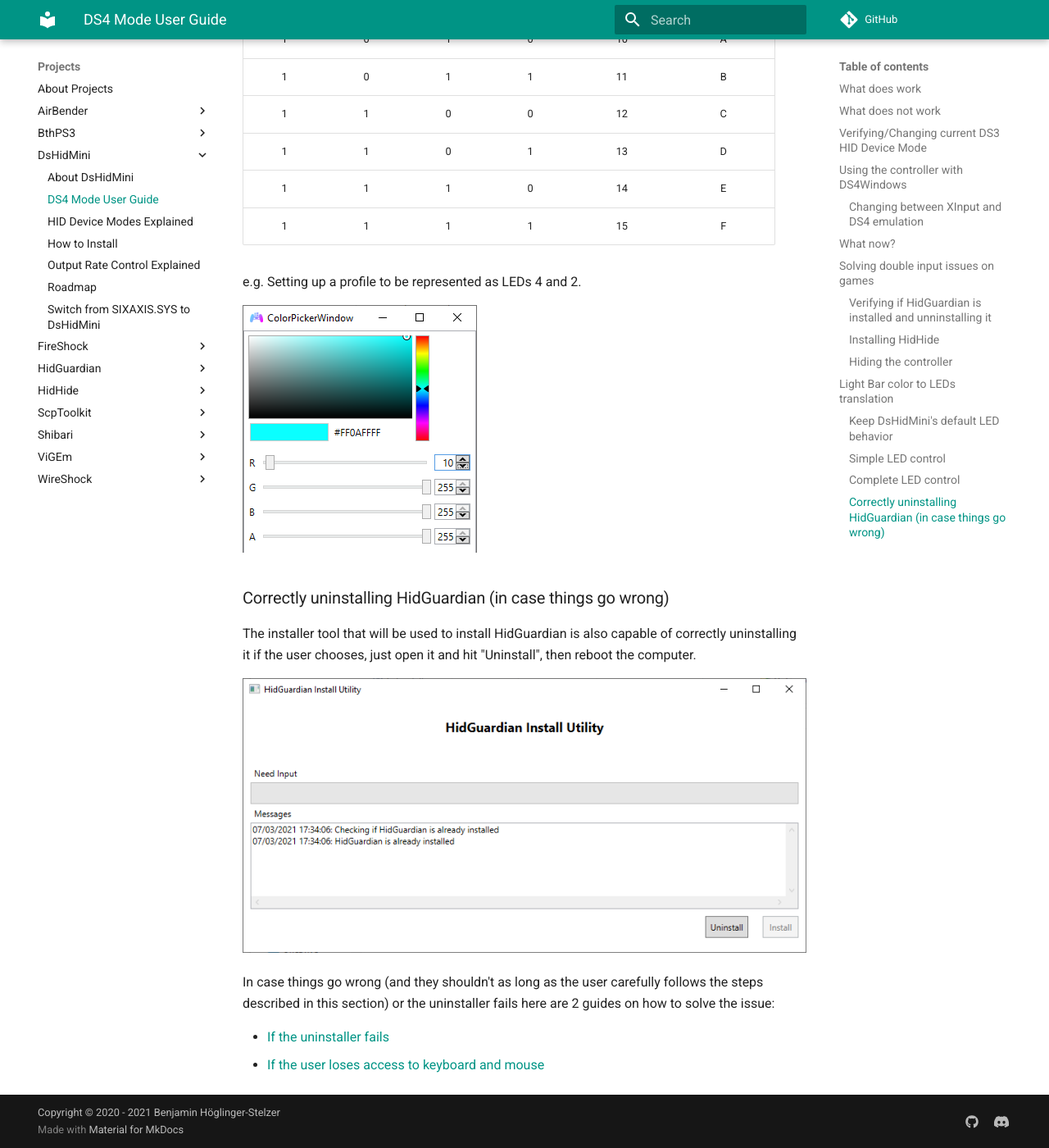
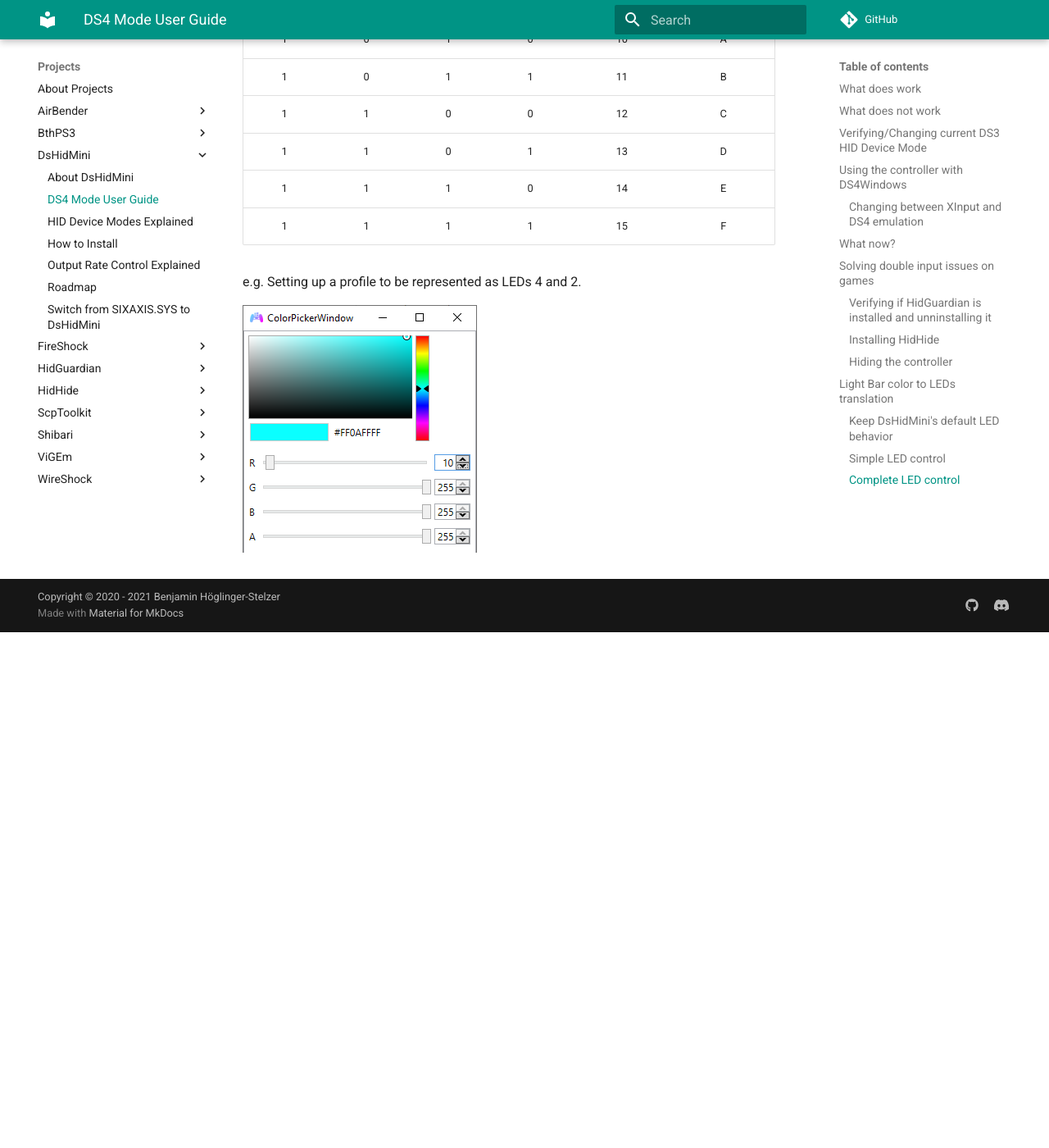
Before and after one commit to nefarius/ViGEm.github.io, an MkDocs documentation site: the page built from docs/projects/DsHidMini/DS4-Mode-User-Guide.md, in a window 1280 px wide and 1400 px high, scrolled down 10817 px. Shown: the whole window at 82% size. Built offline with MkDocs 1.6.1 and Material for MkDocs 9.7.7, drawn with Linux system fonts in a browser that asks for light colours; comment, search, counter and statistics services are not loaded; after the commit the page ends 11588 px from its top, so only the background shows below that.

Commit message:
Removed lines that remained from deleted section

```diff
--- a/docs/projects/DsHidMini/DS4-Mode-User-Guide.md
+++ b/docs/projects/DsHidMini/DS4-Mode-User-Guide.md
@@ -209,16 +209,3 @@
 e.g. Setting up a profile to be represented as LEDs 4 and 2.
 
 ![TotalLedControl eg - LEDs 4 and 2](images/TotalLedControl_eg_LEDs_4_2.png){: .glightbox }
-
-
-
-### Correctly uninstalling HidGuardian (in case things go wrong)
-
-The installer tool that will be used to install HidGuardian is also capable of correctly uninstalling it if the user chooses, just open it and hit "Uninstall", then reboot the computer.
-
-![UninstallHG](images/uninstall_hidguardian.png){: .glightbox }
-
-In case things go wrong (and they shouldn't as long as the user carefully follows the steps described in this section) or the uninstaller fails here are 2 guides on how to solve the issue:
-
-- [If the uninstaller fails](../HidGuardian/Taming-HidGuardian-Gen1/)
-- [If the user loses access to keyboard and mouse](https://github.com/x360ce/x360ce/wiki/HID-Guardian)
```
